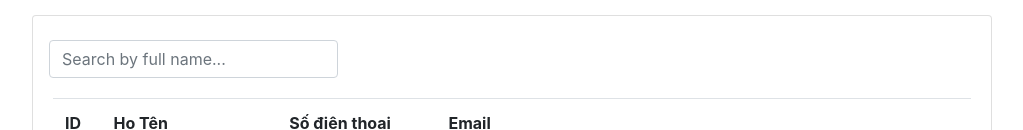
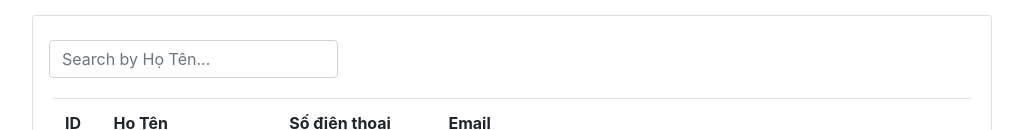
Before and after one commit to LeThanhDat0224041196/BC29__REACTJSBT5__LETHANHDAT, a React (Create React App) app in the folder reactjsbt5/: page / in a window 1280 px wide. Shown: the part 375-505 px from the top of the page, without its empty margins (128-1151 px from the left). Built offline with nearby package versions, Linux system fonts and the light colour scheme.

Commit message:
7th Upload

```diff
--- a/reactjsbt5/src/BTQuanLyThongTinSV/SinhVien.jsx
+++ b/reactjsbt5/src/BTQuanLyThongTinSV/SinhVien.jsx
@@ -3,10 +3,21 @@ import { connect } from 'react-redux';
 
 
 class SinhVien extends Component {
+  state={
+    keyword: '',
+  }
+  renderUserList = ()=>{
+    let data = this.props.userList.filter((ele)=>{
+      return(
+        ele.hoTen
+        .toLowerCase()
+        .trim()
+        .indexOf(this.state.keyword.toLowerCase().trim()) !== -1
+      );
+    });
 
-  renderUserList = ()=>{
     // console.log(this.props);
-    return this.props.userList.map((ele, idx)=>{
+    return data.map((ele, idx)=>{
       const {id, hoTen, phoneNumber, email} = ele;
       return(
         <tr key={id} className={`${idx % 2 === 0 &&'bg-light'}`}>
@@ -19,10 +30,21 @@ class SinhVien extends Component {
                 type: 'SET_USER_REDUCERS',
                 payload: ele,
               })} className="btn btn-info mr-2">EDIT</button>
-              <button className="btn btn-danger">DELETE</button>
+              <button className="btn btn-danger"
+              onClick={()=>this.props.dispatch({
+                type: 'DELETED_USER_REDUCERS',
+                payload: ele.id,
+              })}>DELETE</button>
             </td>
         </tr>
       );
+    })
+  }
+
+  handleChange = (event)=>{
+    const {name, value} = event.target;
+    this.setState({
+      [name]: value
     })
   }
 
@@ -33,9 +55,10 @@ class SinhVien extends Component {
           <div className="row mt-4 px-3 ">
             <div className="col-4">
               <div className="form-group mb-0">
-                <input
+                <input onChange={this.handleChange}
                   type="text"
-                  placeholder="Search by full name..."
+                  name='keyword'
+                  placeholder="Search by Họ Tên..."
                   className="form-control"
                 />
               </div>
--- a/reactjsbt5/src/Store/reducers/userReducers.js
+++ b/reactjsbt5/src/Store/reducers/userReducers.js
@@ -29,6 +29,10 @@ export const userReducers = (state = DEFAULT_STATE, {type, payload})=>{
     case 'SET_USER_REDUCERS':{
         return {...state, selectedUsers:payload}
     }
+    case 'DELETED_USER_REDUCERS':{
+        state.userList = state.userList.filter((ele)=> ele.id !== payload)
+        return {...state}
+    }
 
         default:
          return state
```
